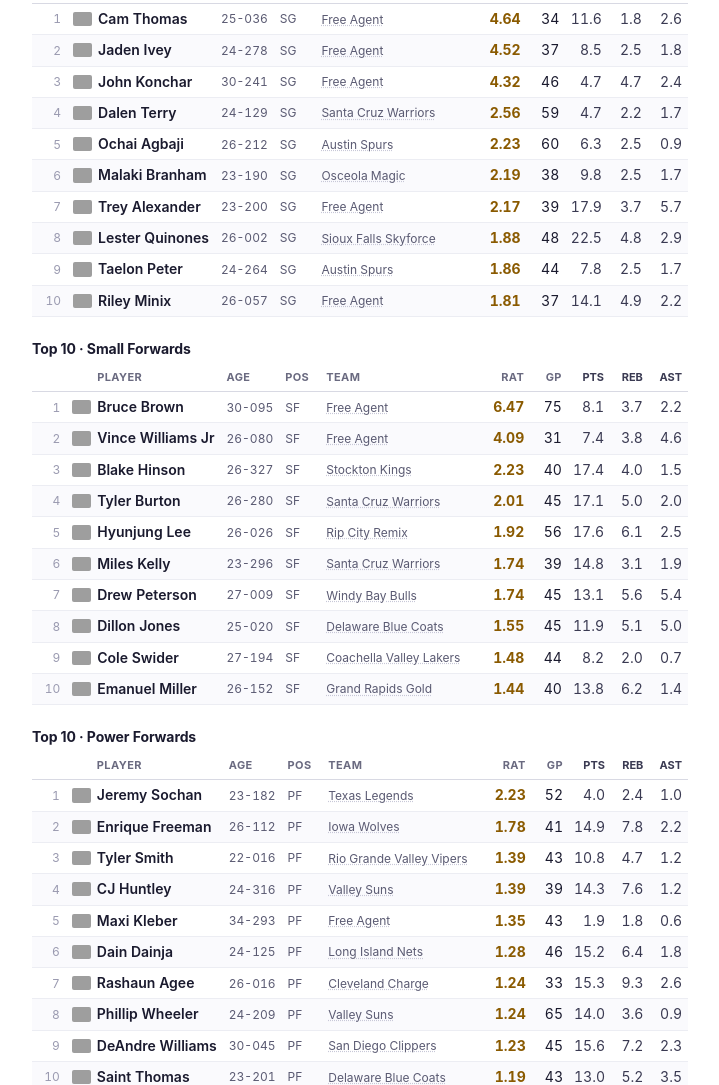
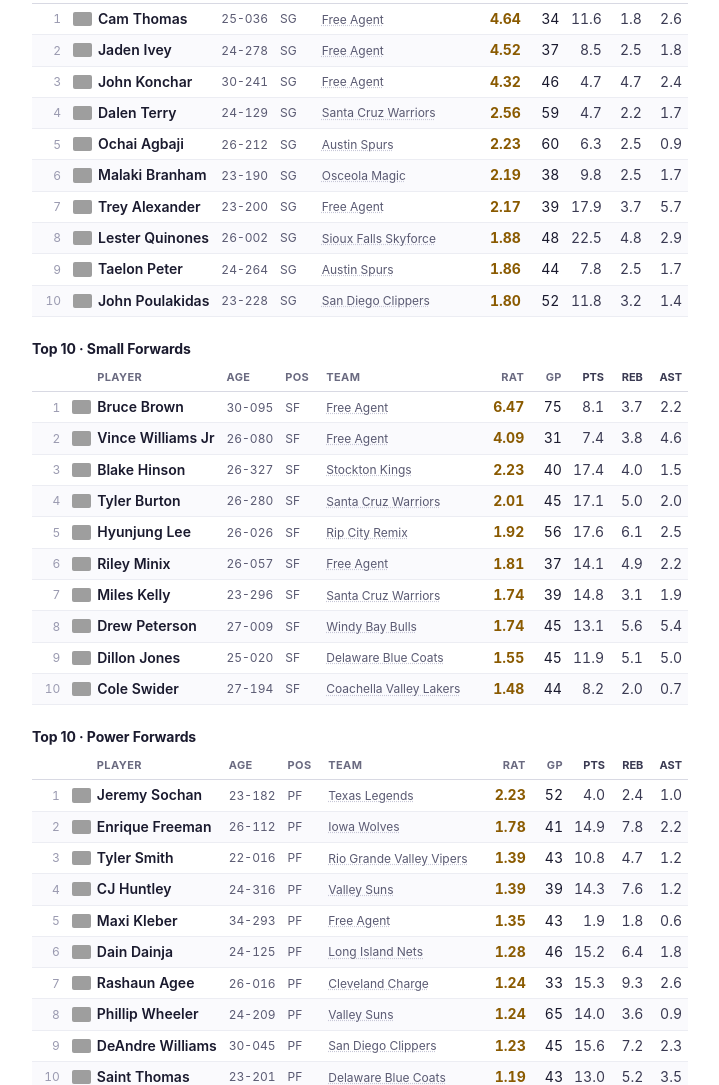
Before and after one commit to aderoa/freeagents-rating, a plain HTML site: page index.html in a window 1280 px wide. Shown: the part 1460-2545 px from the top of the page, without its empty margins (280-999 px from the left). Drawn offline with Linux system fonts and the light colour scheme; grey boxes are pictures that could not be loaded.

Commit message:
WNBA Global Rating: nightly update

```diff
--- a/index.html
+++ b/index.html
@@ -157,7 +157,7 @@ tr.sub td.lg{white-space:normal;text-align:left;padding-left:2px}
 <tr data-b="G League|27|23.9|4.8|7.7;NBA|9|5.2|1.2|1.0;NBA Preseason|3|2.3|0.7|1.0"><td class="rk">7</td><td class="fl"><img src="https://flagcdn.com/w40/us.png" alt="" loading="lazy"></td><td class="l pl">Trey Alexander</td><td class="age">23-200</td><td class="age">SG</td><td class="l tm" title="G League: 27; NBA: 9; NBA Preseason: 3">Free Agent</td><td class="rat">2.17</td><td>39</td><td class="st">17.9</td><td class="st">3.7</td><td class="st">5.7</td></tr>
 <tr data-b="G League|43|24.0|5.2|3.2;China|4|18.5|4.2|2.8;Intercontinental Cup|4|16.2|2.2|1.0;NBA Preseason|1|0.0|2.0|0.0"><td class="rk">8</td><td class="fl"><img src="https://flagcdn.com/w40/do.png" alt="" loading="lazy"></td><td class="l pl">Lester Quinones</td><td class="age">26-002</td><td class="age">SG</td><td class="l tm" title="G League: 43; China: 4; NBA Preseason: 1">Sioux Falls Skyforce</td><td class="rat">1.88</td><td>48</td><td class="st">22.5</td><td class="st">4.8</td><td class="st">2.9</td></tr>
 <tr data-b="NBA|28|5.4|1.6|1.0;G League|14|13.4|4.5|3.4;NBA Preseason|2|1.5|0.5|0.5"><td class="rk">9</td><td class="fl"><img src="https://flagcdn.com/w40/us.png" alt="" loading="lazy"></td><td class="l pl">Taelon Peter</td><td class="age">24-264</td><td class="age">SG</td><td class="l tm" title="NBA: 28; G League: 14; NBA Preseason: 2">Austin Spurs</td><td class="rat">1.86</td><td>44</td><td class="st">7.8</td><td class="st">2.5</td><td class="st">1.7</td></tr>
-<tr data-b="G League|25|19.2|6.6|2.9;NBA|10|3.8|1.2|0.4;NBA Preseason|2|2.0|2.5|1.5"><td class="rk">10</td><td class="fl"><img src="https://flagcdn.com/w40/us.png" alt="" loading="lazy"></td><td class="l pl">Riley Minix</td><td class="age">26-057</td><td class="age">SG</td><td class="l tm" title="G League: 25; NBA: 10; NBA Preseason: 2">Free Agent</td><td class="rat">1.81</td><td>37</td><td class="st">14.1</td><td class="st">4.9</td><td class="st">2.2</td></tr></tbody></table><h3 class="pos">Top 10 · Small Forwards</h3><table><colgroup><col class="c-rk"><col class="c-fl"><col class="c-pl">
+<tr data-b="G League|36|13.3|3.8|1.6;NBA|13|8.8|2.3|0.8;NBA Preseason|3|7.0|1.3|0.7"><td class="rk">10</td><td class="fl"><img src="https://flagcdn.com/w40/us.png" alt="" loading="lazy"></td><td class="l pl">John Poulakidas</td><td class="age">23-228</td><td class="age">SG</td><td class="l tm" title="G League: 36; NBA: 13; NBA Preseason: 3">San Diego Clippers</td><td class="rat">1.80</td><td>52</td><td class="st">11.8</td><td class="st">3.2</td><td class="st">1.4</td></tr></tbody></table><h3 class="pos">Top 10 · Small Forwards</h3><table><colgroup><col class="c-rk"><col class="c-fl"><col class="c-pl">
 <col class="c-age"><col class="c-pos"><col class="c-cp"><col class="c-rat"><col class="c-gp"></colgroup>
 <thead><tr><th></th><th></th><th class="l" data-s="t">Player</th>
 <th class="l" data-s="t">Age</th><th class="l" data-s="t">Pos</th>
@@ -167,11 +167,11 @@ tr.sub td.lg{white-space:normal;text-align:left;padding-left:2px}
 <tr data-b="G League|24|21.5|5.0|1.8;NBA|14|11.9|2.4|1.1;NBA Preseason|2|7.0|3.0|0.5"><td class="rk">3</td><td class="fl"><img src="https://flagcdn.com/w40/us.png" alt="" loading="lazy"></td><td class="l pl">Blake Hinson</td><td class="age">26-327</td><td class="age">SF</td><td class="l tm" title="G League: 24; NBA: 14; NBA Preseason: 2">Stockton Kings</td><td class="rat">2.23</td><td>40</td><td class="st">17.4</td><td class="st">4.0</td><td class="st">1.5</td></tr>
 <tr data-b="G League|32|20.0|5.5|2.5;NBA|12|10.8|4.2|1.0;NBA Preseason|1|0.0|0.0|0.0"><td class="rk">4</td><td class="fl"><img src="https://flagcdn.com/w40/us.png" alt="" loading="lazy"></td><td class="l pl">Tyler Burton</td><td class="age">26-280</td><td class="age">SF</td><td class="l tm" title="G League: 32; NBA: 12; NBA Preseason: 1">Santa Cruz Warriors</td><td class="rat">2.01</td><td>45</td><td class="st">17.1</td><td class="st">5.0</td><td class="st">2.0</td></tr>
 <tr data-b="Japan|46|17.1|5.7|2.5;Asian World Cup Qualifier|6|22.5|9.0|2.2;G League|4|15.2|6.8|2.8"><td class="rk">5</td><td class="fl"><img src="https://flagcdn.com/w40/kr.png" alt="" loading="lazy"></td><td class="l pl">Hyunjung Lee</td><td class="age">26-026</td><td class="age">SF</td><td class="l tm" title="Japan: 46; Asian World Cup Qualifier: 6; G League: 4">Rip City Remix</td><td class="rat">1.92</td><td>56</td><td class="st">17.6</td><td class="st">6.1</td><td class="st">2.5</td></tr>
-<tr data-b="G League|24|21.1|4.0|2.4;NBA|12|3.4|1.7|1.0;NBA Preseason|3|10.7|2.3|2.3"><td class="rk">6</td><td class="fl"><img src="https://flagcdn.com/w40/us.png" alt="" loading="lazy"></td><td class="l pl">Miles Kelly</td><td class="age">23-296</td><td class="age">SF</td><td class="l tm" title="G League: 24; NBA: 12; NBA Preseason: 3">Santa Cruz Warriors</td><td class="rat">1.74</td><td>39</td><td class="st">14.8</td><td class="st">3.1</td><td class="st">1.9</td></tr>
-<tr data-b="G League|36|15.9|6.7|6.5;NBA|5|0.8|1.6|0.2;NBA Preseason|4|4.0|0.8|1.5"><td class="rk">7</td><td class="fl"><img src="https://flagcdn.com/w40/us.png" alt="" loading="lazy"></td><td class="l pl">Drew Peterson</td><td class="age">27-009</td><td class="age">SF</td><td class="l tm" title="G League: 36; NBA: 5; NBA Preseason: 4">Windy Bay Bulls</td><td class="rat">1.74</td><td>45</td><td class="st">13.1</td><td class="st">5.6</td><td class="st">5.4</td></tr>
-<tr data-b="G League|32|15.8|6.6|6.6;NBA|7|1.3|1.0|0.6;NBA Preseason|4|4.2|2.5|1.2;Americas World Cup Qualifier|2|1.0|1.0|1.0"><td class="rk">8</td><td class="fl"><img src="https://flagcdn.com/w40/us.png" alt="" loading="lazy"></td><td class="l pl">Dillon Jones</td><td class="age">25-020</td><td class="age">SF</td><td class="l tm" title="G League: 32; NBA: 7; NBA Preseason: 4; Americas World Cup Qualifier: 2">Delaware Blue Coats</td><td class="rat">1.55</td><td>45</td><td class="st">11.9</td><td class="st">5.1</td><td class="st">5.0</td></tr>
-<tr data-b="Euroleague|22|6.0|1.1|0.4;Turkey|14|6.1|1.0|0.6;G League|5|21.0|6.6|2.8;Turkish Cup|2|8.0|1.5|0.0;Americas World Cup Qualifier|2|18.5|8.0|2.0;NBA Preseason|1|2.0|1.0|0.0"><td class="rk">9</td><td class="fl"><img src="https://flagcdn.com/w40/us.png" alt="" loading="lazy"></td><td class="l pl">Cole Swider</td><td class="age">27-194</td><td class="age">SF</td><td class="l tm" title="Euroleague: 22; Turkey: 14; G League: 5; Americas World Cup Qualifier: 2; NBA Preseason: 1">Coachella Valley Lakers</td><td class="rat">1.48</td><td>44</td><td class="st">8.2</td><td class="st">2.0</td><td class="st">0.7</td></tr>
-<tr data-b="G League|33|16.2|7.3|1.6;NBA|5|3.0|0.6|0.8;NBA Preseason|2|2.5|1.0|0.0"><td class="rk">10</td><td class="fl"><img src="https://flagcdn.com/w40/ca.png" alt="" loading="lazy"></td><td class="l pl">Emanuel Miller</td><td class="age">26-152</td><td class="age">SF</td><td class="l tm" title="G League: 33; NBA: 5; NBA Preseason: 2">Grand Rapids Gold</td><td class="rat">1.44</td><td>40</td><td class="st">13.8</td><td class="st">6.2</td><td class="st">1.4</td></tr></tbody></table><h3 class="pos">Top 10 · Power Forwards</h3><table><colgroup><col class="c-rk"><col class="c-fl"><col class="c-pl">
+<tr data-b="G League|25|19.2|6.6|2.9;NBA|10|3.8|1.2|0.4;NBA Preseason|2|2.0|2.5|1.5"><td class="rk">6</td><td class="fl"><img src="https://flagcdn.com/w40/us.png" alt="" loading="lazy"></td><td class="l pl">Riley Minix</td><td class="age">26-057</td><td class="age">SF</td><td class="l tm" title="G League: 25; NBA: 10; NBA Preseason: 2">Free Agent</td><td class="rat">1.81</td><td>37</td><td class="st">14.1</td><td class="st">4.9</td><td class="st">2.2</td></tr>
+<tr data-b="G League|24|21.1|4.0|2.4;NBA|12|3.4|1.7|1.0;NBA Preseason|3|10.7|2.3|2.3"><td class="rk">7</td><td class="fl"><img src="https://flagcdn.com/w40/us.png" alt="" loading="lazy"></td><td class="l pl">Miles Kelly</td><td class="age">23-296</td><td class="age">SF</td><td class="l tm" title="G League: 24; NBA: 12; NBA Preseason: 3">Santa Cruz Warriors</td><td class="rat">1.74</td><td>39</td><td class="st">14.8</td><td class="st">3.1</td><td class="st">1.9</td></tr>
+<tr data-b="G League|36|15.9|6.7|6.5;NBA|5|0.8|1.6|0.2;NBA Preseason|4|4.0|0.8|1.5"><td class="rk">8</td><td class="fl"><img src="https://flagcdn.com/w40/us.png" alt="" loading="lazy"></td><td class="l pl">Drew Peterson</td><td class="age">27-009</td><td class="age">SF</td><td class="l tm" title="G League: 36; NBA: 5; NBA Preseason: 4">Windy Bay Bulls</td><td class="rat">1.74</td><td>45</td><td class="st">13.1</td><td class="st">5.6</td><td class="st">5.4</td></tr>
+<tr data-b="G League|32|15.8|6.6|6.6;NBA|7|1.3|1.0|0.6;NBA Preseason|4|4.2|2.5|1.2;Americas World Cup Qualifier|2|1.0|1.0|1.0"><td class="rk">9</td><td class="fl"><img src="https://flagcdn.com/w40/us.png" alt="" loading="lazy"></td><td class="l pl">Dillon Jones</td><td class="age">25-020</td><td class="age">SF</td><td class="l tm" title="G League: 32; NBA: 7; NBA Preseason: 4; Americas World Cup Qualifier: 2">Delaware Blue Coats</td><td class="rat">1.55</td><td>45</td><td class="st">11.9</td><td class="st">5.1</td><td class="st">5.0</td></tr>
+<tr data-b="Euroleague|22|6.0|1.1|0.4;Turkey|14|6.1|1.0|0.6;G League|5|21.0|6.6|2.8;Turkish Cup|2|8.0|1.5|0.0;Americas World Cup Qualifier|2|18.5|8.0|2.0;NBA Preseason|1|2.0|1.0|0.0"><td class="rk">10</td><td class="fl"><img src="https://flagcdn.com/w40/us.png" alt="" loading="lazy"></td><td class="l pl">Cole Swider</td><td class="age">27-194</td><td class="age">SF</td><td class="l tm" title="Euroleague: 22; Turkey: 14; G League: 5; Americas World Cup Qualifier: 2; NBA Preseason: 1">Coachella Valley Lakers</td><td class="rat">1.48</td><td>44</td><td class="st">8.2</td><td class="st">2.0</td><td class="st">0.7</td></tr></tbody></table><h3 class="pos">Top 10 · Power Forwards</h3><table><colgroup><col class="c-rk"><col class="c-fl"><col class="c-pl">
 <col class="c-age"><col class="c-pos"><col class="c-cp"><col class="c-rat"><col class="c-gp"></colgroup>
 <thead><tr><th></th><th></th><th class="l" data-s="t">Player</th>
 <th class="l" data-s="t">Age</th><th class="l" data-s="t">Pos</th>
```
